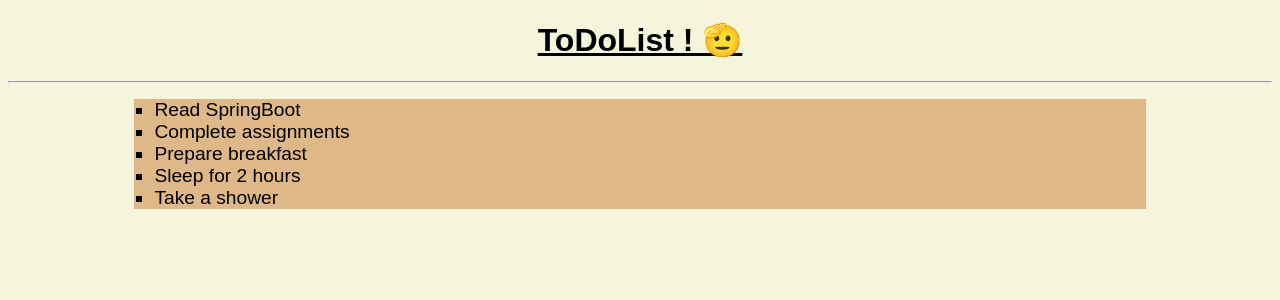
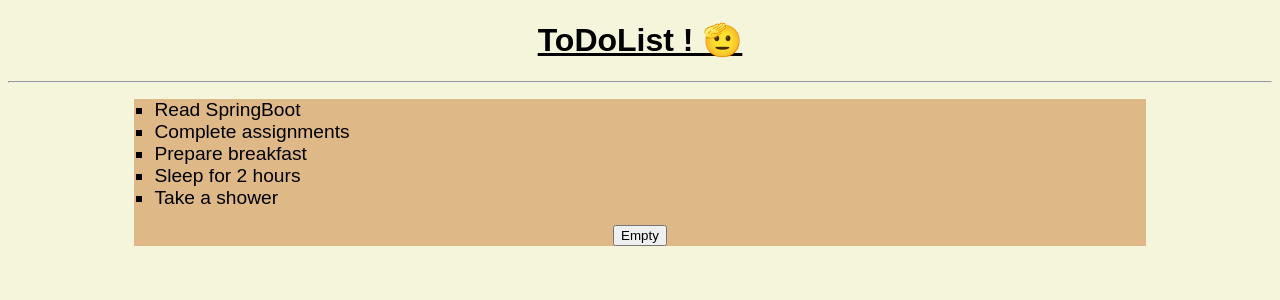
Before and after one commit to samridhi1704/ToDoApp, a React (Create React App) app: page / in a window 1280 px wide. Shown: the top 300 px of the page. Built offline with nearby package versions, Linux system fonts and the light colour scheme.

Commit message:
CheckPoint4a

```diff
--- /dev/null
+++ b/src/components/Button.jsx
@@ -0,0 +1,7 @@
+import React from 'react';
+
+export default function Button({ onClick }) {
+return (
+    <button onClick={onClick}>Empty</button>
+ );
+}
--- a/src/components/ToDoList.jsx
+++ b/src/components/ToDoList.jsx
@@ -1,15 +1,20 @@
+import React, { useState } from 'react';
 import ToDoItem from "./ToDoItem";
+import Button from './Button'; // Import the EmptyButton component
 
-export default function ToDoList()
-{
 
-    const items = [
+export default function ToDoList() {
+  const [items, setItems] = useState([
     "Read SpringBoot",
     "Complete assignments",
     "Prepare breakfast",
     "Sleep for 2 hours",
     "Take a shower"
-      ];
+  ]);
+
+  const deleteAllTasks = () => {
+    setItems([]); // Set the items array to an empty array to delete all tasks
+  };
 
   return (
     <div className="TaskList">
@@ -18,7 +23,7 @@ export default function ToDoList()
           <ToDoItem key={index} text={item} />
         ))}
       </ul>
+      <Button onClick ={deleteAllTasks} /> {/* Button to delete all tasks */}
     </div>
   );
-
 }
```
Also changed, not shown: src/styles.css (line endings or trailing spaces). Lines whose indentation alone changed are shown as unchanged.
